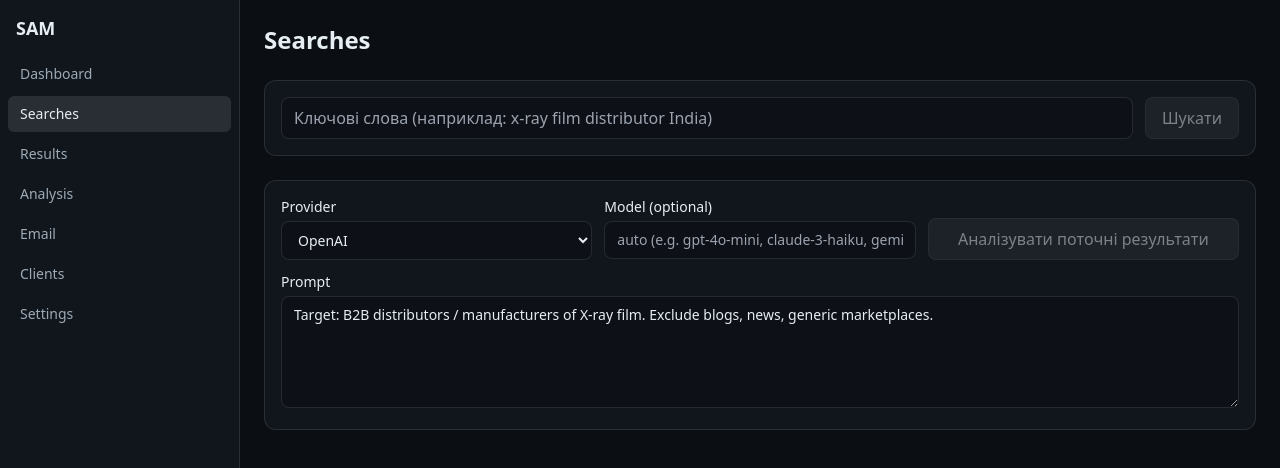
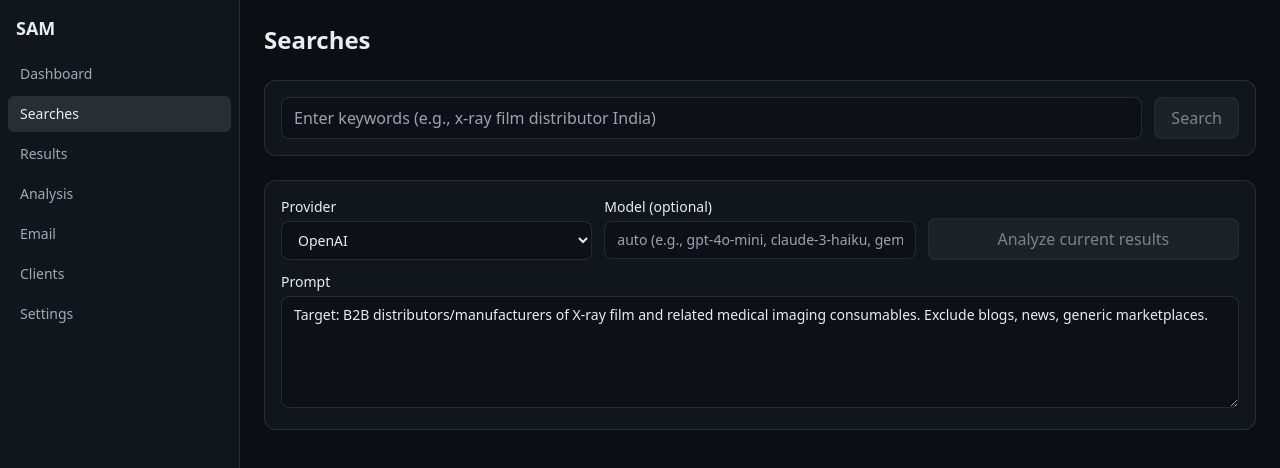
Before and after one commit to Oleh-seacrh/SAM, a Next.js app: page /searches in a window 1280 px wide. Shown: the top 468 px of the page. Built offline with nearby package versions, Linux system fonts and the light colour scheme.

Commit message:
Update page.tsx

```diff
--- a/app/searches/page.tsx
+++ b/app/searches/page.tsx
@@ -27,14 +27,14 @@ export default function Page() {
   const { add: addCRM, existsDomain } = useCRM();
   const { sessions, add: addSession, remove: removeSession, clear: clearSessions } = useSessions();
 
-  // LLM UI state
+  // LLM UI
   const [provider, setProvider] = useState<"openai" | "anthropic" | "gemini">("openai");
   const [model, setModel] = useState<string>("");
-  const [prompt, setPrompt] = useState<string>("Target: B2B distributors / manufacturers of X-ray film. Exclude blogs, news, generic marketplaces.");
+  const [prompt, setPrompt] = useState<string>("Target: B2B distributors/manufacturers of X-ray film and related medical imaging consumables. Exclude blogs, news, generic marketplaces.");
   const [scoring, setScoring] = useState(false);
   const [scores, setScores] = useState<ScoresByDomain>({});
 
-  // history для швидких кнопок
+  // recent queries
   const [history, setHistory] = useState<string[]>([]);
   useEffect(() => { if (data?.q) setHistory(p => (p[0] === data.q ? p : [data.q, ...p].slice(0,10))); }, [data?.q]);
 
@@ -47,9 +47,9 @@ export default function Page() {
       const j = await r.json();
       if (!r.ok) throw new Error(j?.error || "Search failed");
       setData(j as SearchResponse);
-      setScores({}); // скидати минулі оцінки при новому пошуку
+      setScores({}); // reset previous scores
 
-      // автосесія
+      // save session
       const savedItems: SavedItem[] = (j.items ?? []).map((it: any) => {
         const homepage = canonicalHomepage(it.homepage ?? it.link);
         return { title: it.title, link: it.link, displayLink: it.displayLink, snippet: it.snippet, homepage, domain: getDomain(homepage) };
@@ -76,28 +76,41 @@ export default function Page() {
       const j = await r.json();
       if (!r.ok) throw new Error(j?.error || "Scoring failed");
       setScores(j.scores || {});
-    } catch (e: any) {
-      setErr(e.message || "Scoring failed");
-    } finally {
-      setScoring(false);
-    }
+    } catch (e: any) { setErr(e.message || "Scoring failed"); } finally { setScoring(false); }
   }
 
   const canPrev = useMemo(()=>!!data?.prevStart,[data?.prevStart]);
   const canNext = useMemo(()=>!!data?.nextStart,[data?.nextStart]);
 
-  // модал додавання в CRM (скорочена версія)
+  // Add-to-CRM modal
   const [open, setOpen] = useState(false);
   const [draft, setDraft] = useState<any>({});
   function openAddModal(it: SearchItem) {
     const homepage = canonicalHomepage(it.homepage ?? it.link);
     const domain = getDomain(homepage);
-    setDraft({ companyName: it.title?.slice(0,80) || domain, domain, url: homepage, status: "New", source: "google" });
+    setDraft({
+      companyName: it.title?.slice(0,80) || domain,
+      domain, url: homepage,
+      status: "New",
+      source: "google",
+      // opportunity defaults
+      brand: "",
+      product: "",
+      quantity: "",
+      dealValueUSD: undefined,
+      // optional company data
+      country: "",
+      industry: "",
+      note: ""
+    });
     setOpen(true);
   }
   function submitAdd() {
     if (!draft.companyName || !draft.domain || !draft.url) return;
-    addCRM({ ...draft });
+    const dealValue = draft.dealValueUSD ? Number(draft.dealValueUSD) : undefined;
+    const payload = { ...draft, dealValueUSD: dealValue };
+    delete (payload as any).open; // safety
+    addCRM(payload);
     setOpen(false);
   }
 
@@ -105,22 +118,22 @@ export default function Page() {
     <div className="space-y-6">
       <h1 className="text-2xl font-semibold">Searches</h1>
 
-      {/* форма пошуку */}
+      {/* Search form */}
       <div className="rounded-xl bg-[var(--card)] p-4 border border-white/10">
-        <form onSubmit={(e)=>{e.preventDefault(); setStart(1); runSearch(1);}}
-              className="flex flex-col gap-3 sm:flex-row sm:items-center">
-          <input className="w-full rounded-lg bg-black/20 border border-white/10 px-3 py-2 outline-none"
-                 placeholder="Ключові слова (наприклад: x-ray film distributor India)"
-                 value={q} onChange={e=>setQ(e.target.value)} />
-          <button type="submit" disabled={loading || !q.trim()}
-                  className="rounded-lg px-4 py-2 bg-white/10 hover:bg-white/20 border border-white/10 disabled:opacity-50">
-            {loading ? "Пошук…" : "Шукати"}
+        <form onSubmit={(e)=>{e.preventDefault(); setStart(1); runSearch(1);}} className="flex flex-col gap-3 sm:flex-row sm:items-center">
+          <input
+            className="w-full rounded-lg bg-black/20 border border-white/10 px-3 py-2 outline-none"
+            placeholder="Enter keywords (e.g., x-ray film distributor India)"
+            value={q} onChange={e=>setQ(e.target.value)}
+          />
+          <button type="submit" disabled={loading || !q.trim()} className="rounded-lg px-4 py-2 bg-white/10 hover:bg-white/20 border border-white/10 disabled:opacity-50">
+            {loading ? "Searching…" : "Search"}
           </button>
         </form>
 
         {history.length>0 && (
           <div className="mt-3 text-sm text-[var(--muted)]">
-            <div className="mb-1">Останні запити:</div>
+            <div className="mb-1">Recent queries:</div>
             <div className="flex flex-wrap gap-2">
               {history.map(h=>(
                 <button key={h} onClick={()=>{setQ(h); setStart(1); runSearch(1);}}
@@ -131,13 +144,12 @@ export default function Page() {
         )}
       </div>
 
-      {/* панель AI */}
+      {/* AI panel */}
       <div className="rounded-xl bg-[var(--card)] p-4 border border-white/10">
         <div className="grid grid-cols-1 md:grid-cols-3 gap-3">
           <label className="text-sm">
             <span className="mb-1 inline-block">Provider</span>
-            <select className="w-full rounded-lg bg-black/20 border border-white/10 px-3 py-2"
-                    value={provider} onChange={(e)=>setProvider(e.target.value as any)}>
+            <select className="w-full rounded-lg bg-black/20 border border-white/10 px-3 py-2" value={provider} onChange={(e)=>setProvider(e.target.value as any)}>
               <option value="openai">OpenAI</option>
               <option value="anthropic">Anthropic</option>
               <option value="gemini">Gemini</option>
@@ -146,16 +158,13 @@ export default function Page() {
           <label className="text-sm">
             <span className="mb-1 inline-block">Model (optional)</span>
             <input className="w-full rounded-lg bg-black/20 border border-white/10 px-3 py-2"
-                   placeholder="auto (e.g. gpt-4o-mini, claude-3-haiku, gemini-1.5-flash)"
+                   placeholder="auto (e.g., gpt-4o-mini, claude-3-haiku, gemini-1.5-flash)"
                    value={model} onChange={(e)=>setModel(e.target.value)} />
           </label>
           <div className="flex items-end">
-            <button
-              onClick={analyze}
-              disabled={!data?.items?.length || scoring}
-              className="w-full rounded-lg px-4 py-2 bg-white/10 hover:bg-white/20 border border-white/10 disabled:opacity-50"
-            >
-              {scoring ? "Аналізую…" : "Аналізувати поточні результати"}
+            <button onClick={analyze} disabled={!data?.items?.length || scoring}
+              className="w-full rounded-lg px-4 py-2 bg-white/10 hover:bg-white/20 border border-white/10 disabled:opacity-50">
+              {scoring ? "Analyzing…" : "Analyze current results"}
             </button>
           </div>
         </div>
@@ -163,22 +172,22 @@ export default function Page() {
           <span className="mb-1 inline-block">Prompt</span>
           <textarea className="w-full rounded-lg bg-black/20 border border-white/10 px-3 py-2 h-28"
                     value={prompt} onChange={(e)=>setPrompt(e.target.value)}
-                    placeholder="Опиши критерії ідеального клієнта…" />
+                    placeholder="Describe ideal prospect criteria…" />
         </label>
       </div>
 
-      {err && <div className="rounded-lg border border-red-400/40 bg-red-500/10 p-3 text-sm">{err}</div>}
+      {err && <div className="rounded-lg border border-rose-400/40 bg-rose-500/10 p-3 text-sm">{err}</div>}
 
-      {/* результати пошуку + теги */}
+      {/* Results list */}
       {data && (
         <div className="space-y-3">
           <div className="flex items-center justify-between">
-            <div className="text-sm text-[var(--muted)]">Запит: <b>{data.q}</b> • Всього: {data.totalResults.toLocaleString()}</div>
+            <div className="text-sm text-[var(--muted)]">Query: <b>{data.q}</b> • Total: {data.totalResults.toLocaleString()}</div>
             <div className="flex gap-2">
               <button disabled={!canPrev || loading} onClick={()=>canPrev && runSearch(data.prevStart!)}
-                      className="rounded-md px-3 py-1.5 border border-white/10 bg-white/5 disabled:opacity-40">← Попередня</button>
+                      className="rounded-md px-3 py-1.5 border border-white/10 bg-white/5 disabled:opacity-40">← Previous</button>
               <button disabled={!canNext || loading} onClick={()=>canNext && runSearch(data.nextStart!)}
-                      className="rounded-md px-3 py-1.5 border border-white/10 bg-white/5 disabled:opacity-40">Наступна →</button>
+                      className="rounded-md px-3 py-1.5 border border-white/10 bg-white/5 disabled:opacity-40">Next →</button>
             </div>
           </div>
 
@@ -204,24 +213,13 @@ export default function Page() {
                     <div className="shrink-0 flex items-center gap-2">
                       {score && <Badge tone={score.label}>{score.label.toUpperCase()}</Badge>}
                       {inCRM ? (
-                        <span className="text-xs rounded-md px-2 py-1 border border-emerald-500/40 bg-emerald-500/10">В CRM</span>
+                        <span className="text-xs rounded-md px-2 py-1 border border-emerald-500/40 bg-emerald-500/10">In CRM</span>
                       ) : (
-                        <button onClick={()=>openAddModal(it)}
-                                className="rounded-md text-sm px-3 py-1.5 border border-white/10 hover:bg-white/10">+ Додати</button>
+                        <button onClick={()=>openAddModal(it)} className="rounded-md text-sm px-3 py-1.5 border border-white/10 hover:bg-white/10">+ Add</button>
                       )}
                     </div>
                   </div>
                   {it.snippet && <p className="mt-2 text-sm text-[var(--muted)]">{it.snippet}</p>}
-                  {score?.reasons && score.reasons.length > 0 && (
-                    <div className="mt-2 text-xs text-[var(--muted)]">
-                      Причини: {score.reasons.join("; ")}
-                    </div>
-                  )}
-                  {score?.tags && score.tags.length > 0 && (
-                    <div className="mt-1 text-xs opacity-80">
-                      Теги: {score.tags.map((t,i)=><span key={i} className="mr-1">#{t}</span>)}
-                    </div>
-                  )}
                 </li>
               );
             })}
@@ -229,30 +227,52 @@ export default function Page() {
         </div>
       )}
 
-      {/* модал додавання в CRM */}
+      {/* Add-to-CRM modal (with Opportunity section) */}
       <Modal open={open} onClose={()=>setOpen(false)}>
-        <h3 className="text-lg font-semibold mb-3">Додати в CRM</h3>
+        <h3 className="text-lg font-semibold mb-3">Add to CRM</h3>
+
+        <div className="space-y-4">
+          {/* Company section */}
+          <SectionTitle>Company</SectionTitle>
           <div className="grid grid-cols-1 sm:grid-cols-2 gap-3">
             <Field label="Company" value={draft.companyName||""} onChange={v=>setDraft((d:any)=>({...d, companyName:v}))} />
+            <Field label="Country" value={draft.country||""} onChange={v=>setDraft((d:any)=>({...d, country:v}))} />
+            <Field label="Industry" value={draft.industry||""} onChange={v=>setDraft((d:any)=>({...d, industry:v}))} />
             <Field label="Homepage (URL)" value={draft.url||""} onChange={v=>setDraft((d:any)=>({...d, url:v}))} />
             <Field label="Domain" value={draft.domain||""} onChange={v=>setDraft((d:any)=>({...d, domain:v}))} />
             <Select label="Status" value={draft.status || "New"} onChange={v=>setDraft((d:any)=>({...d, status:v}))}
                     options={["New","Contacted","Qualified","Bad Fit"]} />
-          <div className="sm:col-span-2">
+          </div>
+
+          {/* Opportunity section */}
+          <SectionTitle>Opportunity</SectionTitle>
+          <div className="grid grid-cols-1 sm:grid-cols-2 gap-3">
+            <Field label="Brand" value={draft.brand||""} onChange={v=>setDraft((d:any)=>({...d, brand:v}))} />
+            <Field label="Product" value={draft.product||""} onChange={v=>setDraft((d:any)=>({...d, product:v}))} />
+            <Field label="Quantity" value={draft.quantity||""} onChange={v=>setDraft((d:any)=>({...d, quantity:v}))} />
+            <Field label="Deal value (USD)" type="number" value={String(draft.dealValueUSD ?? "")}
+                   onChange={v=>setDraft((d:any)=>({...d, dealValueUSD: v ? Number(v) : undefined}))} />
+          </div>
+
+          <div>
             <label className="block text-sm mb-1">Note</label>
             <textarea className="w-full rounded-lg bg-black/20 border border-white/10 px-3 py-2 h-24"
                       value={draft.note||""} onChange={e=>setDraft((d:any)=>({...d, note:e.target.value}))}/>
           </div>
+
+          <div className="mt-2 flex justify-end gap-2">
+            <button onClick={()=>setOpen(false)} className="rounded-md px-3 py-1.5 border border-white/10">Cancel</button>
+            <button onClick={submitAdd} className="rounded-md px-3 py-1.5 border border-white/10 bg-white/10 hover:bg-white/20">Add</button>
           </div>
-        <div className="mt-4 flex justify-end gap-2">
-          <button onClick={()=>setOpen(false)} className="rounded-md px-3 py-1.5 border border-white/10">Скасувати</button>
-          <button onClick={submitAdd} className="rounded-md px-3 py-1.5 border border-white/10 bg-white/10 hover:bg-white/20">Додати</button>
         </div>
       </Modal>
     </div>
   );
 }
 
+function SectionTitle({ children }: { children: any }) {
+  return <div className="text-sm uppercase tracking-wide text-[var(--muted)]">{children}</div>;
+}
 function Field({ label, value, onChange, type="text" }:{
   label:string; value:string; onChange:(v:string)=>void; type?:string;
 }) {
```
Lines whose indentation alone changed are shown as unchanged.
